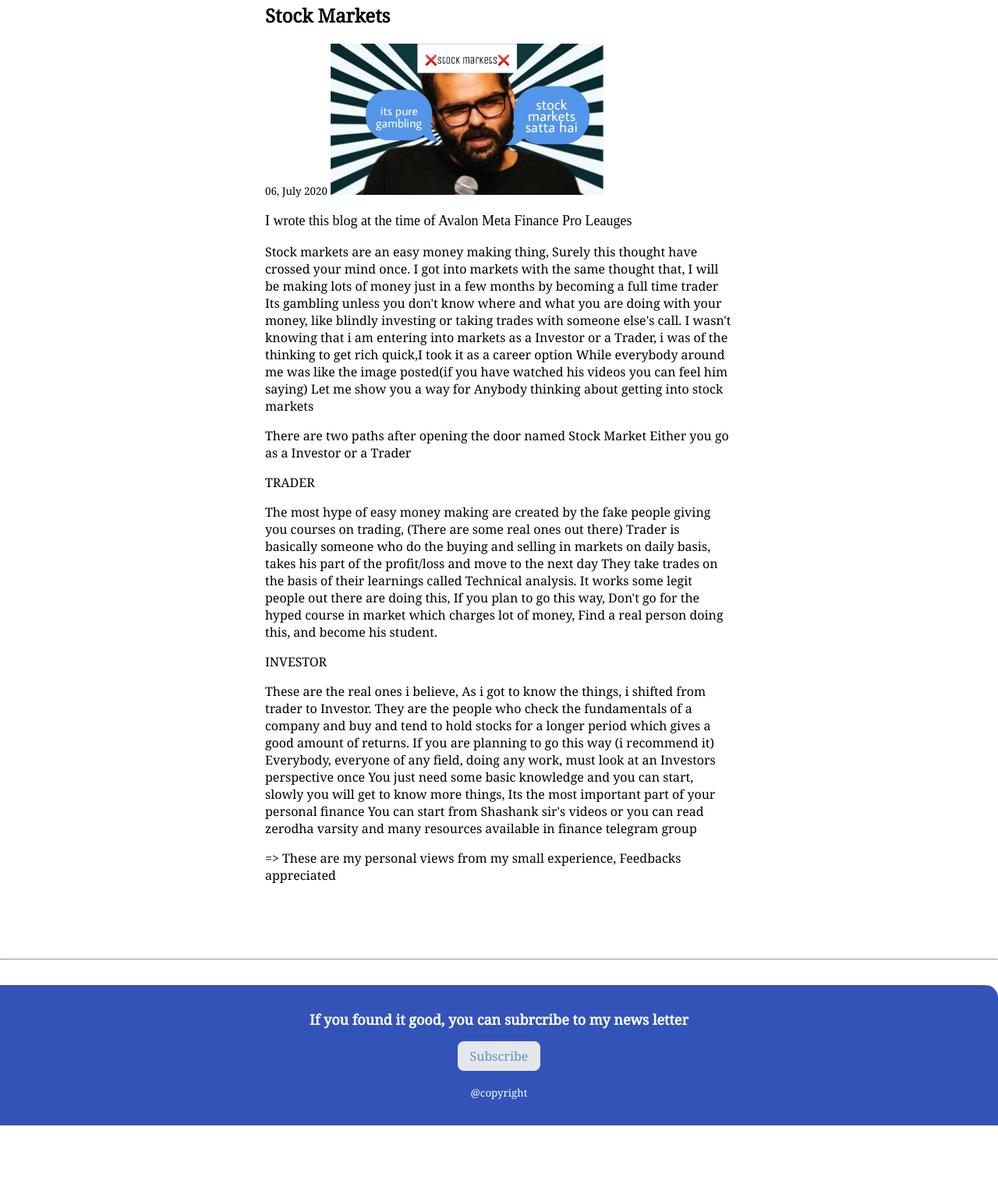
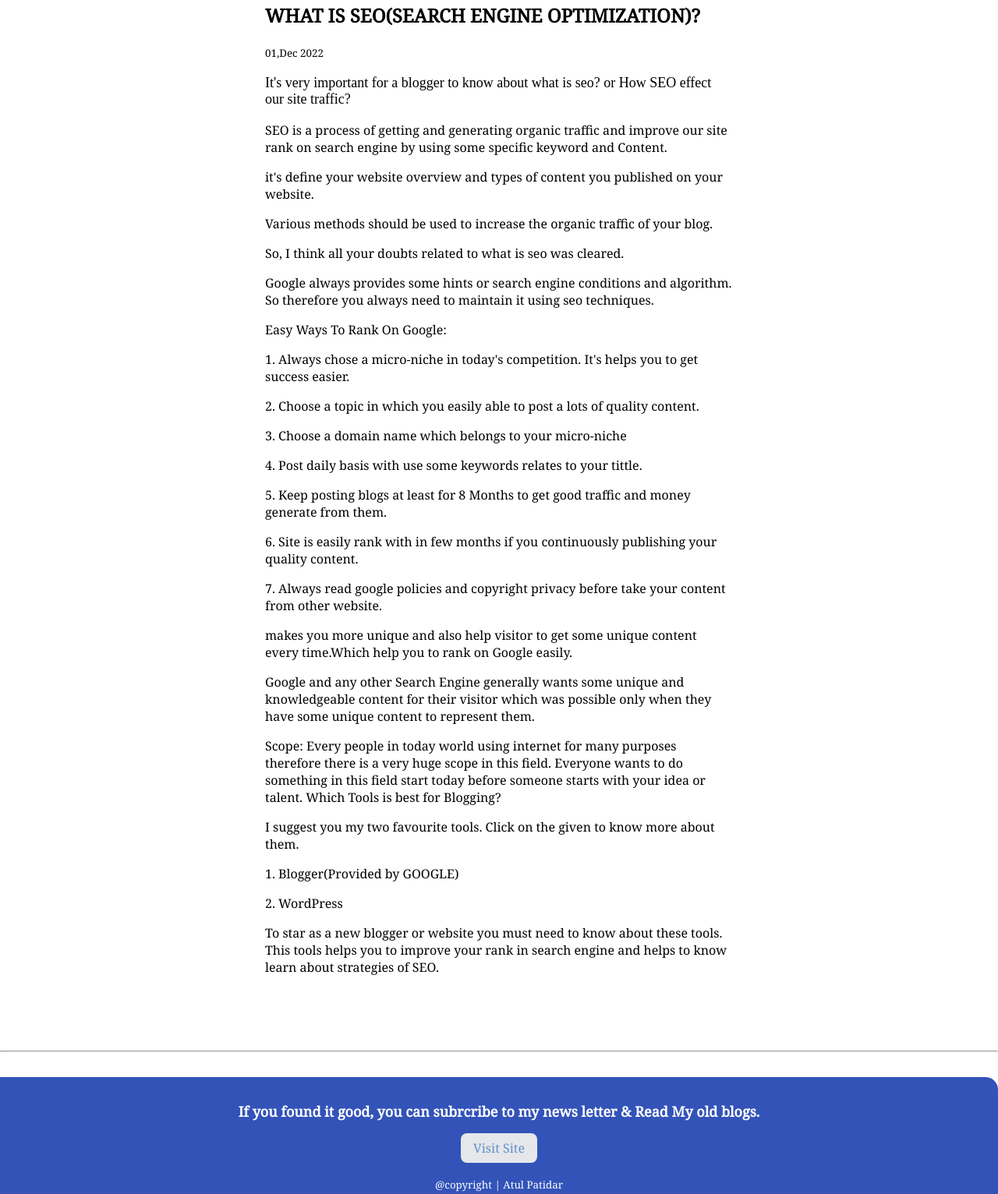
Before and after one commit to AtulPatidar1709/AtulPatidarPortfolio, a plain HTML site: page blogs pages/blogthree.html in a window 1280 px wide. Shown: the part 173-1705 px from the top of the page at 78% size. Before the commit the page ends 1617 px from the top, so only its background shows below. Drawn offline with Linux system fonts and the light colour scheme.

Commit message:
Changes in BLogs

```diff
--- a/blogs pages/blogthree.html
+++ b/blogs pages/blogthree.html
@@ -16,38 +16,59 @@
     </nav>
     <section class="section-blogs">
         <div class="container container-center">
-            <h1 id="left=text">Stock Markets </h1>
-            <small>06, July 2020</small>
-            <img class="image-blogs" src="/images/kunakkamra.jpg" alt="">
-            <p class="fonts-blog"> I wrote this blog at the time of Avalon Meta Finance Pro Leauges </p>
-                <p> Stock markets are an easy money making thing, Surely this thought have crossed your mind once.
-                I got into markets with the same thought that, I will be making lots of money just in a few months by becoming a full time trader
-                Its gambling unless you don't know where and what you are doing with your money, like blindly investing or taking trades with someone else's call.
-                I wasn't knowing that i am entering into markets as a Investor or a Trader, i was of the thinking to get rich quick,I took it as a career option
-                While everybody around me was like the image posted(if you have watched his videos you can feel him saying)
-                Let me show you a way for Anybody thinking about getting into stock markets </p>
-                <p> There are two paths after opening the door named Stock Market
-                Either you go as a Investor or a Trader</p>
-                <p> TRADER</p>
-                <p> The most hype of easy money making are created by the fake people giving you courses on trading, (There are some real ones out there)
-                Trader is basically someone who do the buying and selling in markets on daily basis, takes his part of the profit/loss and move to the next day
-                They take trades on the basis of their learnings called Technical analysis.
-                It works some legit people out there are doing this, If you plan to go this way, Don't go for the hyped course in market which charges lot of money, Find a real person doing this, and become his student.</p>
-                <p> INVESTOR</p>
-                <p> These are the real ones i believe,
-                As i got to know the things, i shifted from trader to Investor. They are the people who check the fundamentals of a company and buy and tend to hold stocks for a longer period which gives a good amount of returns.
-                If you are planning to go this way (i recommend it)
-                Everybody, everyone of any field, doing any work, must look at an Investors perspective once
-                You just need some basic knowledge and you can start, slowly you will get to know more things, Its the most important part of your personal finance
-                You can start from Shashank sir's videos or you can read zerodha varsity and many resources available in finance telegram group </p>
-                <p> => These are my personal views from my small experience, Feedbacks appreciated </p>
+            <h1 id="left=text">WHAT IS SEO(SEARCH ENGINE OPTIMIZATION)?</h1>
+            <small>01,Dec 2022</small>
+            <img class="image-blogs" src="" alt="">
+            <p class="fonts-blog">It's very important for a blogger to know about what is seo? or How SEO effect our site traffic? </p>
+
+            <p>SEO is a process of getting and generating organic traffic and improve our site rank on search engine by using some specific keyword and Content.</p>
+
+            <p>it's define your website overview and types of content you published on your website.</p>
+
+            <p>Various methods should be used to increase the organic traffic of your blog.</p>
+
+            <p>So, I think all your doubts related to what is seo was cleared.</p>
+
+            <p>Google always provides some hints or search engine conditions and algorithm. So therefore you always need to maintain it using seo techniques.</p>
+
+            <p>Easy Ways To Rank On Google:</p>
+
+            <p>1. Always chose a micro-niche in today's competition. It's helps you to get success easier.</p>
+
+            <p>2. Choose a topic in which you easily able to post a lots of quality content.</p>
+
+            <p>3. Choose a domain name which belongs to your micro-niche</p>
+
+            <p>4. Post daily basis with use some keywords relates to your tittle.</p>
+
+            <p>5. Keep posting blogs at least for 8 Months to get good traffic and money generate from them.</p>
+
+            <p>6. Site is easily rank with in few months if you continuously publishing your quality content.</p>
+
+            <p>7. Always read google policies and copyright privacy before take your content from other website.</p>
+
+            <p> makes you more unique and also help visitor to get some unique content every time.Which help you to rank on Google easily.</p>
+
+            <p>Google and any other Search Engine generally wants some unique and knowledgeable content for their visitor which was possible only when they have some unique content to represent them.</p>
+
+
+            <p>Scope:  Every people in today world using internet for many purposes therefore there is a very huge scope in this field. Everyone wants to do something in this field start today before someone starts with your idea or talent.
+            Which Tools is best for Blogging?</p>
+
+            <p>I suggest you my two favourite tools. Click on the given to know more about them.</p>
+
+                         <p>1. Blogger(Provided by GOOGLE) </p>
+                         <p>2. WordPress</p>
+
+            <p>To star as a new blogger or website you   must need to know about these tools. This  tools helps you to improve your rank in search engine and helps to know learn about strategies of SEO.</p>
+
         </div>
     </section>
     <hr>
     <footer class="footer ">
-        <div class="footer-header">If you found it good, you can subrcribe to my news letter</div>
-        <div> <a class="button secondary-link button-blogs" href=""> Subscribe</a></div>
-        <small>@copyright</small>
+        <div class="footer-header">If you found it good, you can subrcribe to my news letter & Read My old blogs.</div>
+        <div> <a class="button secondary-link button-blogs" href="https://bloggercollages.blogspot.com/">Visit Site</a></div>
+        <small>@copyright | Atul Patidar</small>
     </footer>
 </body>
 </html>
```
Also changed, not shown: blogs pages/blogone.html (+1 -1 lines), blogs pages/blogtwo.html (+3 -3 lines), blogs.html (+2 -2 lines).
